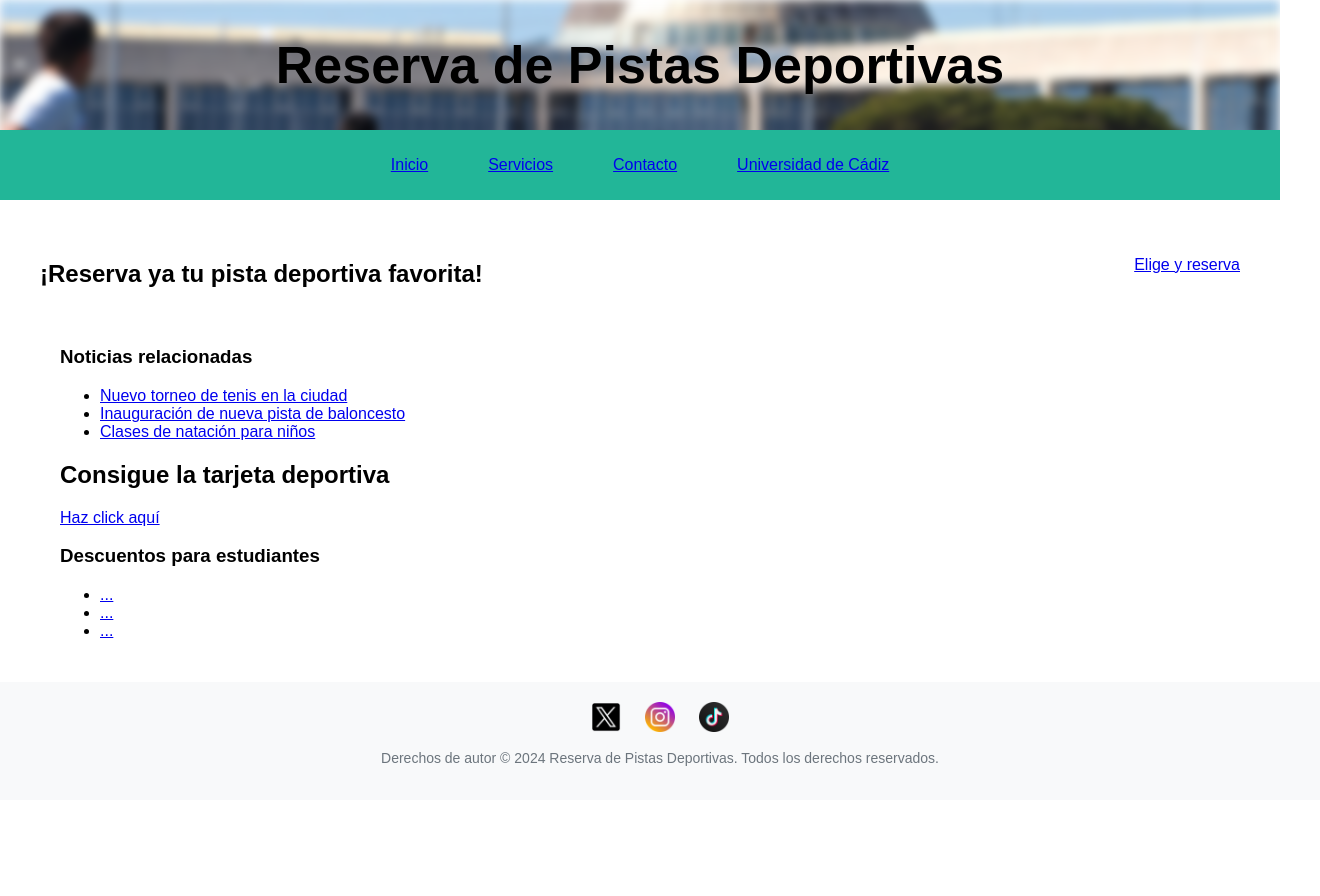
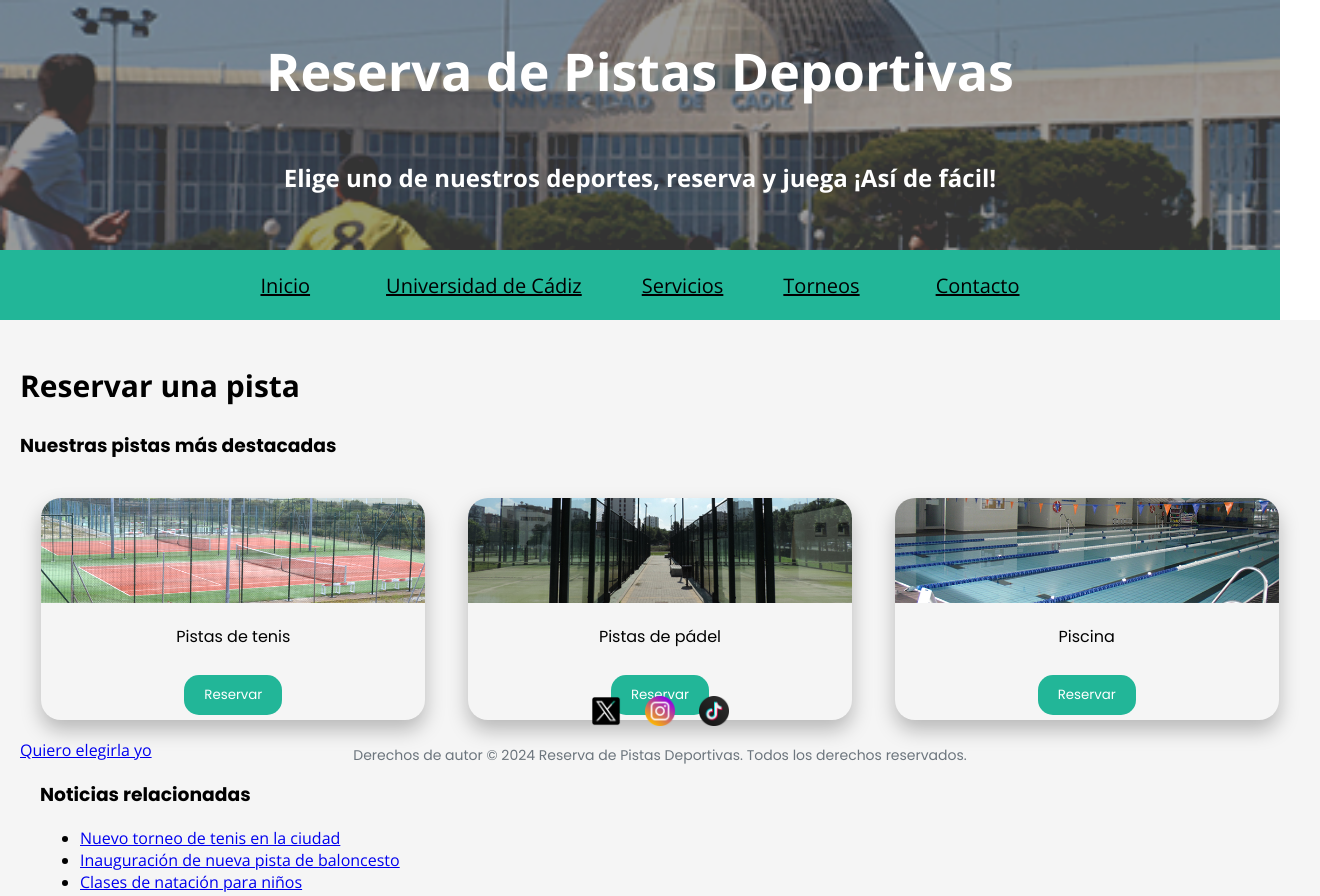
Before and after one commit to PabloReyesTorrejon/reservarpistasuca.github.io, a plain HTML site: page html/index.html in a window 1280 px wide. Shown: the top 896 px of the page, 1320 px wide, since content can reach past the window. Before the commit the page ends 800 px from the top, so only its background shows below. Drawn offline with nearby package versions, Linux system fonts and the light colour scheme.

Commit message:
Prototipo header acabado, rediseño de seccion reservar

```diff
--- a/css/index.css
+++ b/css/index.css
@@ -1,14 +1,29 @@
 /* Estilos generales */
 body {
-    font-family: Arial, sans-serif;
+    font-family: "Open Sans", sans-serif;
     margin: 0;
     padding: 0;
+
+    /*overflow: auto;*/
+}
+h2{
+    font-size: 30px;
+}
+h3{
+    font-family: "Poppins", sans-serif;
+}
+p{
+    font-family: "Poppins", sans-serif;
+}
+button{
+    font-family: "Poppins", sans-serif;
 }
 
 .container {
-    max-width: 1200px;
+    width: 100%;
     margin: auto;
     padding: 20px;
+    background-color: #f5f5f5;
 }
 
 /* Estilos para el encabezado */
@@ -18,7 +33,7 @@ body {
     flex-direction: column;
     align-items: center;
     justify-content: center;
-    height: 15%;
+    height: 40vh;
     position: relative;
 }
 
@@ -32,7 +47,7 @@ body {
     background-image: url('../img/futbol.jpg');
     background-size: cover;
     background-position: 50% 40%;
-    filter: blur(5px);
+    filter: brightness(0.5) contrast(1.2) opacity(0.8);
     z-index: -1;
 }
 
@@ -41,8 +56,16 @@ body {
     text-align: center;
     font-size: 52px;
     z-index: 1;
+    color: white;
 }
 
+.header h2{
+    position: relative;
+    text-align: center;
+    font-size: 24px;
+    z-index: 1;
+    color: white;
+}
 .header ul {
     list-style: none;
     padding: 0;
@@ -50,7 +73,10 @@ body {
     display: flex;
     justify-content: center;
 }
-.header ul li {
+.header ul li a{
+    font-family: "Open Sans", sans-serif;
+    font-size: 20px;
+    color: black;
     margin: 0 30px;
 }
 .navbar{
@@ -61,20 +87,92 @@ body {
     display: flex;
     align-items: center;
     justify-content: center;
+    margin-top: auto;
+}
+
+/* Estilos para el menú desplegable */
+.dropdown {
+    position: relative;
+    display: inline-block;
+}
+
+.dropdown-content {
+    display: none;
+    position: absolute;
+    background-color: #f9f9f9;
+    min-width: 160px;
+    box-shadow: 0px 8px 16px 0px rgba(0,0,0,0.2);
+    z-index: 1;
+}
+
+.dropdown .dropdown-content a {
+    color: black;
+    font-size: 15px;
+    padding: 12px 16px;
+    text-decoration: none;
+    display: block;
+}
+
+.dropdown:hover .dropdown-content {
+    display: block;
+}
+
+.dropbtn {
+    background-color: #22B698;
+    color: white;
+    padding: 16px;
+    font-size: 16px;
+    border: none;
+    cursor: pointer;
 }
 /* Estilos para la sección de contenido principal */
+/*Estilo para reservar*/
+
+.main-reservar {
+    /*display: flex;*/
+    flex-wrap: wrap;
+    justify-content: space-around; /* Alinea las tarjetas horizontalmente con espacio alrededor */
+    align-items: space-around; /* Alinea las tarjetas verticalmente con espacio alrededor */
+}
+.main-reservar .cards{
+    display: flex;
+    flex-wrap: wrap;
+    justify-content: space-around;
+}
+.card {
+    flex: 0 0 30%; /* Las tarjetas ocuparán el 30% del ancho del contenedor */
+    margin: 1.5%;
+    text-align: center;
+    border-radius: 20px;
+    box-shadow: 0px 10px 20px rgba(0, 0, 0, 0.25);
+    overflow: hidden;
+}
+.card img {
+    width: 100%;
+    height: auto;
+}
+
+.card button {
+    background-color: #22B698;
+    color: white;
+    padding: 10px 20px;
+    margin-top: 10px;
+    margin-bottom: 5px;
+    border: none;
+    border-radius: 15px;
+    cursor: pointer;
+}
+.card button:hover {
+    background-color: #308B79;
+}
+.card button:active {
+    background-color: #316157;
+}
 .main-content {
     display: flex;
+    justify-content: space-between;
     flex-wrap: wrap;
-    justify-content: space-between;
-    padding: 20px 0;
 }
-
-.main-content .article {
-    width: 48%;
-    margin-bottom: 20px;
-}
-
 /* Estilos para la barra lateral */
 .sidebar {
     width: 30%;
@@ -83,7 +181,6 @@ body {
 
 /* Estilos para el pie de página */
 .footer {
-    background-color: #f8f9fa;
     text-align: center;
     padding: 20px;
     position: fixed;
--- a/html/index.html
+++ b/html/index.html
@@ -15,27 +15,59 @@
     <div class="header">
         <!--Título-->
         <h1>Reserva de Pistas Deportivas</h1>
+        <h2>Elige uno de nuestros deportes, reserva y juega ¡Así de fácil!</h2>
         <!--Barra Navegación-->
         <nav class="navbar">
             <ul>
-                <li><a href="#">Inicio</a></li>
+                <li class="dropdown">
+                    <a href="javascript:void(0)" class="dropbtn">Inicio</a>
+                    <div class="dropdown-content">
+                        <a href="#reservar">Reservar Pista</a>
+                        <a href="#tarjeta">Tarjeta Deportiva</a>
+                        <a href="#descuentos">Descuentos</a>
+                        <a href="#noticias"></a>
+                    </div>
+                </li>
+                <li><a href="#">Universidad de Cádiz</a></li>
                 <li><a href="#">Servicios</a></li>
-                <li><a href="#">Contacto</a></li>
-                <li><a href="#">Universidad de Cádiz</a></li>
+                <li><a href="#">Torneos</a></li>
+                <li class="dropdown">
+                    <a href="javascript:void(0)" class="dropbtn">Contacto</a>
+                    <div class="dropdown-content">
+                        <a href="#">Opción 1</a>
+                        <a href="#">Opción 2</a>
+                        <a href="#">Opción 3</a>
+                    </div>
+                </li>
             </ul>
         </nav>
     </div>
-
-
-
-
+    <!--Contenido principal-->
     <main class="container">
         <!--Seccion reserva de pistas-->
-        <article class="main-content">
-            <h2>¡Reserva ya tu pista deportiva favorita!</h2>
-            <p><a href="#">Elige y reserva</a></p>
+        <article class="main-reservar" id="reservar">
+            <h2>Reservar una pista</h2>
+            <h3>Nuestras pistas más destacadas</h3>
+            <div class="cards">
+                <div class="card">
+                    <img src="../img/tenis.jpg" alt="Tenis">
+                    <p>Pistas de tenis</p>
+                    <button>Reservar</button>
+                </div>
+                <div class="card">
+                    <img src="../img/padel.jpg" alt="Padel">
+                    <p>Pistas de pádel</p>
+                    <button>Reservar</button>
+                </div>
+                <div class="card">
+                    <img src="../img/piscina.jpg" alt="Piscina">
+                    <p>Piscina</p>
+                    <button>Reservar</button>
+                </div>
+            </div>
+            <a href="../html/reserva.html">Quiero elegirla yo</a>
         </article>
-        <aside class="sidebar">
+        <aside class="sidebar" id="noticias">
             <!--Seccion noticias-->
             <h3>Noticias relacionadas</h3>
             <ul>
@@ -45,12 +77,12 @@
             </ul>
         </aside>
         <!--Seccion tarjeta deportiva-->
-        <aside class="sidebar">
+        <aside class="sidebar" id="tarjeta">
             <h2>Consigue la tarjeta deportiva</h2>
             <p><a href="#">Haz click aquí</a></p>
         </aside>
         <!--Seccion descuentos-->
-        <aside class="sidebar">
+        <aside class="sidebar" id="descuentos">
             <h3>Descuentos para estudiantes</h3>
             <ul>
                 <li><a href="#">...</a></li>
@@ -58,14 +90,15 @@
                 <li><a href="#">...</a></li>
             </ul>
         </aside>
+            <!--Iconos de redes sociales-->
+        <footer class="footer">
+            <img src="../img/11053969_x_logo_twitter_new_brand_icon.png" alt = "Logo X">
+            <img src="../img/1164349_circle_instagram_logo_media_network_icon.png" alt = "Logo Instagram">
+            <img src="../img/7693284_tiktok_social_media_apps_logo_icon.png" alt = "Logo Tiktok">
+            <p>Derechos de autor © 2024 Reserva de Pistas Deportivas. Todos los derechos reservados.</p>
+        </footer>
     </main>
 
-    <!--Iconos de redes sociales-->
-    <footer class="footer">
-        <img src="../img/11053969_x_logo_twitter_new_brand_icon.png" alt = "Logo X">
-        <img src="../img/1164349_circle_instagram_logo_media_network_icon.png" alt = "Logo Instagram">
-        <img src="../img/7693284_tiktok_social_media_apps_logo_icon.png" alt = "Logo Tiktok">
-        <p>Derechos de autor © 2024 Reserva de Pistas Deportivas. Todos los derechos reservados.</p>
-    </footer>
+
 </body>
 </html>
```
Also changed, not shown: img/padel.jpg (added), img/piscina.jpg (added), img/tenis.jpg (added).
